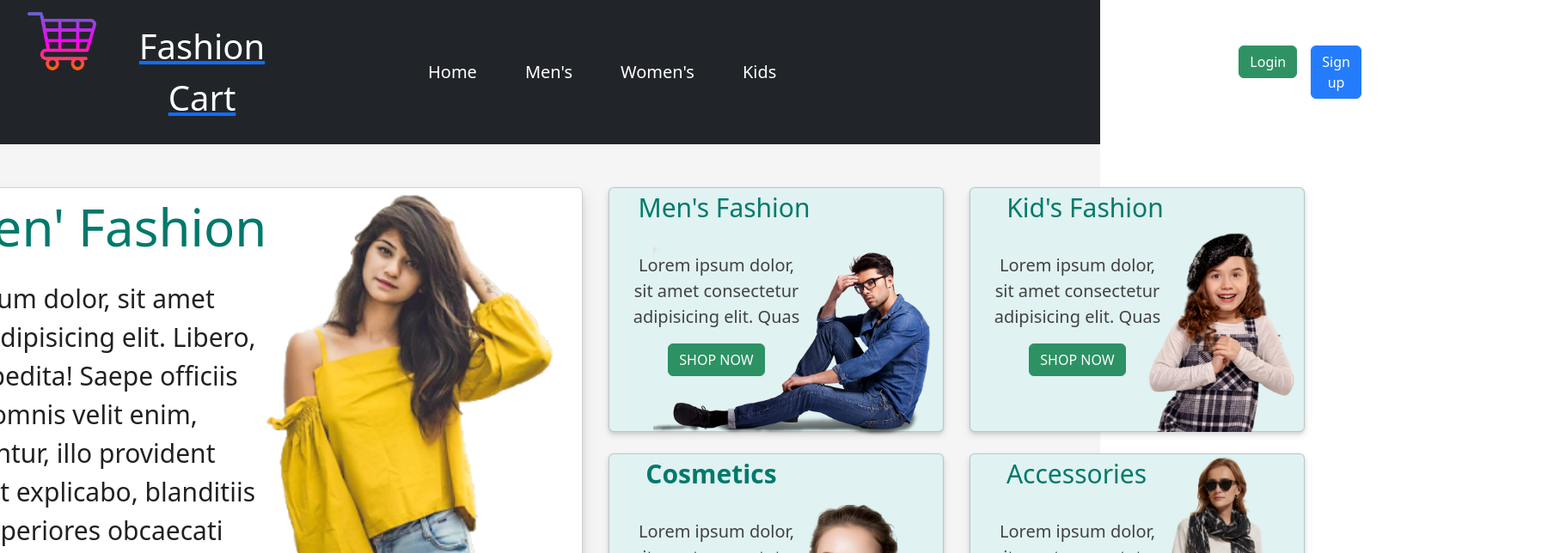
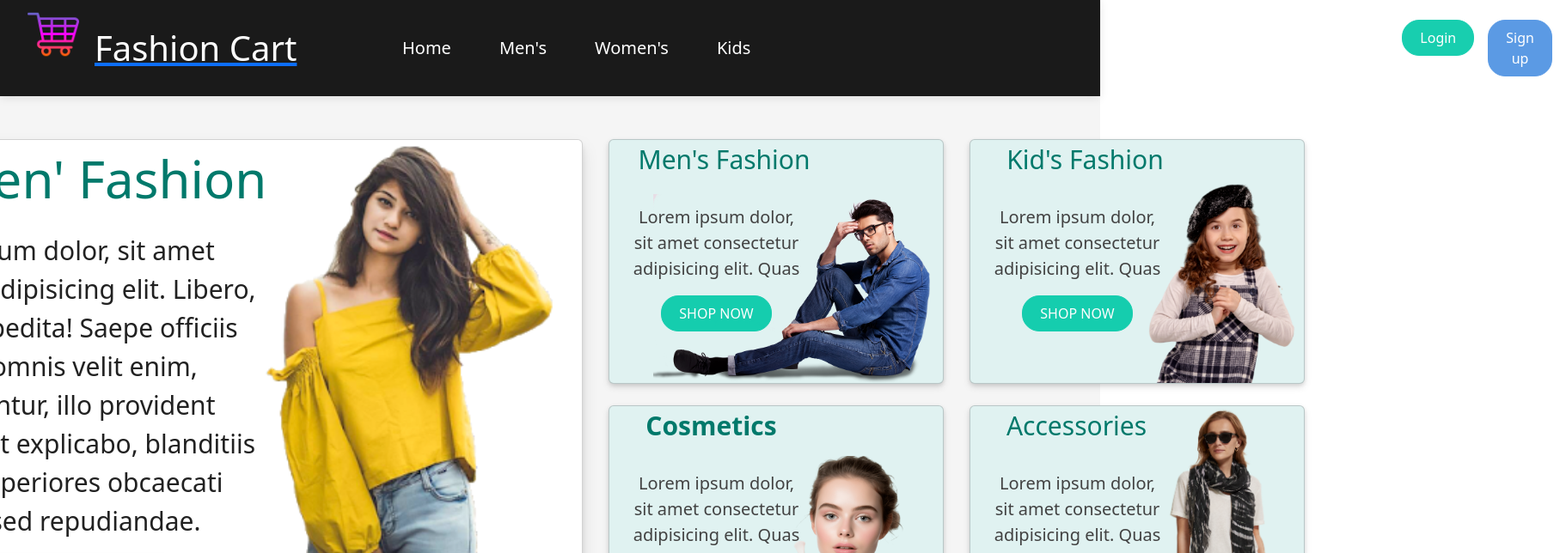
Before and after one commit to AnjanaTharanga24/springboot-react-ecommerce-web-application, a React (Create React App) app in the folder frontend/: page / in a window 1280 px wide. Shown: the top 644 px of the page at 86% size, 1822 px wide, since content can reach past the window. Built offline with nearby package versions, Linux system fonts and the light colour scheme.

Commit message:
add new css for navbar

```diff
--- a/frontend/src/components/Navbar.jsx
+++ b/frontend/src/components/Navbar.jsx
@@ -79,7 +79,7 @@ export default function Navbar() {
               </ul>
             </div>
 
-            <div className="d-flex left-icon " style={{ marginLeft: "530px" }}>
+            <div className="d-flex left-icon ">
               {!user && (
                 <>
                   <Link to="/login">
--- a/frontend/src/css/home.css
+++ b/frontend/src/css/home.css
@@ -25,7 +25,7 @@
 }
 
 .card-img-top {
-    margin-top: -619px;
+    margin-top: -629px;
     width: 505px;
     margin-left: 450px;
 }
@@ -54,7 +54,7 @@
 }
 
 .card2-img-top {
-    margin-top: -150px;
+    margin-top: -160px;
     width: 325px;
     margin-left: 40px;
 }
@@ -75,13 +75,13 @@
 }
 
 .card3-img-top {
-    margin-top: -192px;
+    margin-top: -197px;
     width: 385px;
     margin-left: 90px;
 }
 
 .card4-img-top {
-    margin-top: -160px;
+    margin-top: -165px;
     width: 225px;
     margin-left: 159px;
 }
@@ -94,7 +94,7 @@
 }
 
 .card5-img-top {
-    margin-top: -222px;
+    margin-top: -225px;
     width: 215px;
     margin-left: 180px;
 }
--- a/frontend/src/css/navbar.css
+++ b/frontend/src/css/navbar.css
@@ -1,121 +1,141 @@
-
-.nav-content{
-    margin-right: 300px;
+/* Navbar styles */
+.navbar {
+  background-color: #1a1a1a !important;
+  padding: 10px 0;
+  box-shadow: 0 2px 10px rgba(0, 0, 0, 0.1);
 }
 
-.navbar-nav{
-    padding-left: 40px;
+.navbar-collapse {
+  justify-content: space-between;
 }
 
-.signin {
+.nav-title {
+  display: flex;
+  align-items: center;
+  margin-right: 50px;
+}
+
+.logo {
+  width: 60px;
+  height: 60px;
+  margin-right: 10px;
+}
+
+.nav-link {
+  color: #ffffff !important;
+  font-weight: 500;
+  transition: color 0.3s ease;
+}
+
+.nav-link:hover {
+  color: #00c9a7 !important;
+}
+
+.navbar-items {
+  display: flex;
+  align-items: center;
+}
+
+.navbar-nav {
   margin-right: 20px;
 }
 
-  .dropdown {
-    position: relative;
-    display: inline-block;
+.navbar-nav .nav-item {
+  margin: 0 10px;
 }
 
-  .profile-wrapper {
-    display: flex;
-    align-items: center;
-    cursor: pointer;
-    padding: 5px 10px;
-    border-radius: 20px;
-    transition: background-color 0.3s;
+/* Left icon styles */
+.left-icon {
+  margin-left: 200px;
+  margin-left: 720px;
 }
 
-  .profile-wrapper:hover {
-    background-color: rgba(255, 255, 255, 0.1);
+.btn {
+  padding: 8px 20px;
+  border-radius: 20px;
+  font-weight: 500;
+  transition: all 0.3s ease;
 }
 
-  .profile-icon {
-    font-size: 2rem;
-    margin-right: 0.5rem;
+.btn-success {
+  background-color: #00c9a7;
+  border-color: #00c9a7;
+}
+
+.btn-success:hover {
+  background-color: #00b092;
+  border-color: #00b092;
+}
+
+.btn-primary {
+  background-color: #4a90e2;
+  border-color: #4a90e2;
+}
+
+.btn-primary:hover {
+  background-color: #3a7bc8;
+  border-color: #3a7bc8;
+}
+
+.cart-icon {
+  margin-right: 20px;
+  font-size: 1.2rem;
+  transition: color 0.3s ease;
+}
+
+.cart-icon:hover {
+  color: #00c9a7 !important;
+}
+
+.user-icon {
+  background-color: #2c2c2c;
+  padding: 8px 15px;
+  border-radius: 20px;
+  cursor: pointer;
+  transition: background-color 0.3s ease;
+}
+
+.user-icon:hover {
+  background-color: #3a3a3a;
 }
 
 .username {
-    margin-right: 0.5rem;
-    font-weight: 500;
-    text-decoration: none;
-    padding: 10px;
+  margin: 0 10px;
 }
 
 .dropdown-arrow {
   font-size: 12px;
-    color: white;
-    transition: transform 0.3s;
-  }
-
-  .dropdown-open .dropdown-arrow {
-    transform: rotate(180deg);
+  transition: transform 0.3s ease;
 }
 
 .dropdown-content {
-    display: none;
-    position: absolute;
   background-color: #ffffff;
-    min-width: 200px;
-    box-shadow: 0 5px 25px rgba(0,0,0,0.1);
-    z-index: 1;
-    right: 0;
-    top: 100%;
-    margin-top: 10px;
   border-radius: 8px;
-    overflow: hidden;
-    transition: all 0.3s;
+  box-shadow: 0 5px 25px rgba(0, 0, 0, 0.15);
+  padding: 10px 0;
 }
 
-  .dropdown-content a {
-    color: #333;
-    padding: 12px 16px;
-    text-decoration: none;
-    display: block;
-    transition: background-color 0.2s;
+.dropdown-item {
+  color: #333333 !important;
+  padding: 10px 20px;
+  transition: background-color 0.3s ease;
 }
 
-  .dropdown-content a:hover {
-    background-color: #f1f1f1;
+.dropdown-item:hover {
+  background-color: #f8f9fa;
+}
+
+@keyframes fadeIn {
+  from {
+    opacity: 0;
+    transform: translateY(-10px);
+  }
+  to {
+    opacity: 1;
+    transform: translateY(0);
+  }
 }
 
 .dropdown-content.show {
-    display: block;
-    animation: fadeIn 0.3s;
+  animation: fadeIn 0.3s ease;
 }
-
-  @keyframes fadeIn {
-    from { opacity: 0; transform: translateY(-10px); }
-    to { opacity: 1; transform: translateY(0); }
-  }
-
-  .user-icon{
-    margin-left: 30px;
-    margin-top: 15px;
-    background-color: #5e5c5c;
-    padding: 10px;
-    border-radius: 20px;
-    height: 50px;
-    width: 160px;
-  }
-
-  .shopping-cart{
-    font-size: 30px;
-    margin-top: 5px;
-    margin-left: -50px;
-  }
-
-  .dropdown-arrow {
-    margin-left: -10px;
-    text-decoration: none;
-  }
-
-  .shopping-cart{
-    background-color: #5e5c5c;
-    padding: 10px;
-    border-radius: 20px;
-  }
-
-  .logo{
-    width: 80px;
-    height: 80px;
-  }
```
Lines whose indentation alone changed are shown as unchanged.
